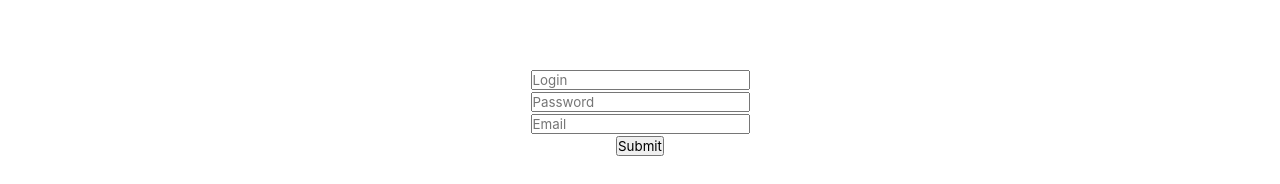
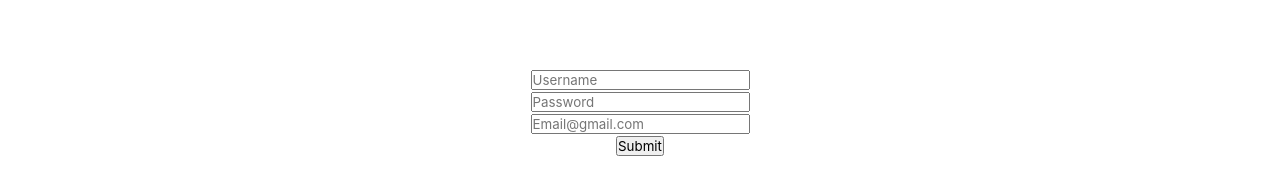
Before and after one commit to miguelCidPaz/enterprise-front, a React (Create React App) app: page /login/register in a window 1280 px wide. Shown: the part 287-471 px from the top of the page. Built offline with nearby package versions, Linux system fonts and the light colour scheme.

Commit message:
md5 implemented

```diff
--- a/src/components/FormUser/FormUser.jsx
+++ b/src/components/FormUser/FormUser.jsx
@@ -11,20 +11,29 @@ import './styles.scss';
  * @returns component react
  */
 export default function FormUser(props) {
-    //const validationOpt = { resolver: yupResolver(formSchema) }
-    const { register, handleSubmit, watch, formState: { errors } } = useForm();
-    /* const password = useRef({});
-    console.log(md5(password)); */
-    let pwd = watch("password");
-    console.log(pwd);
-    const onSubmit = async (data) => {console.log(JSON.stringify(data)); alert(JSON.stringify(data));};
-    console.log(errors);
+    const { register, handleSubmit, formState: { errors } } = useForm();
+    let userData = {username:'', password:'', email:''};
+    const onSubmit = async (data) => {
+        userData.username = data.username;
+        userData.password = md5(data.password);
+        userData.email = data.email}
+    //console.log(errors);
+
 
     return (<>
         <form className='form--register' onSubmit={handleSubmit(onSubmit)}>
-            <input type="text" placeholder="Login" {...register("Login", {required: true, maxLength: 80})} />
-            <input type="password" placeholder="Password" {...register("Password", {required: true, maxLength: 100})} />
-            <input type="text" placeholder="Email" {...register("Email", {required: true, pattern: /^\S+@\S+$/i})} />
+            <input className='form--input' type="text" placeholder="Username" {...register("username",
+                {required: {value: true, message:'Campo requerido'},
+                maxLength: {value: 80, message:'Tamaño maximo 80'}})} />
+            <input className='form--input' type="password" placeholder="Password" {...register("password",
+                {required: {value: true, message:'Campo requerido'},
+                minleg: {value: 6, message:'La contraseña tiene que tener al menos 6 caracteres'},
+                maxLength: {value: 100, message:'Tamaño maximo 80'}})} />
+            {errors.password && <p className='message--errors'>{errors.password.message}</p>}
+            <input className='form--input' type="text" placeholder="Email@gmail.com" {...register("email",
+                {required: {value: true, message:'Campo requerido'},
+                 pattern: {value: /^\S+@\S+$/i, message: "Formato no correcto"} })} />
+            {errors.email && <p className='message--errors'>{errors.email.message}</p>}
             <input type="submit" />
         </form>
         {/* <form onSubmit={e => e.preventDefault()}>
```
